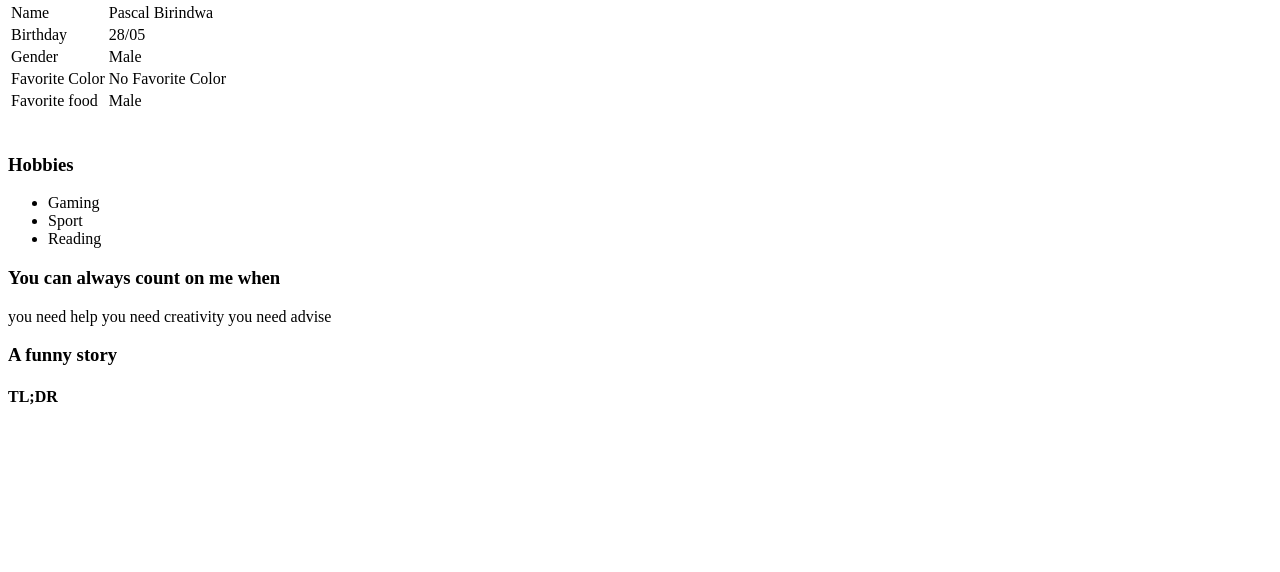
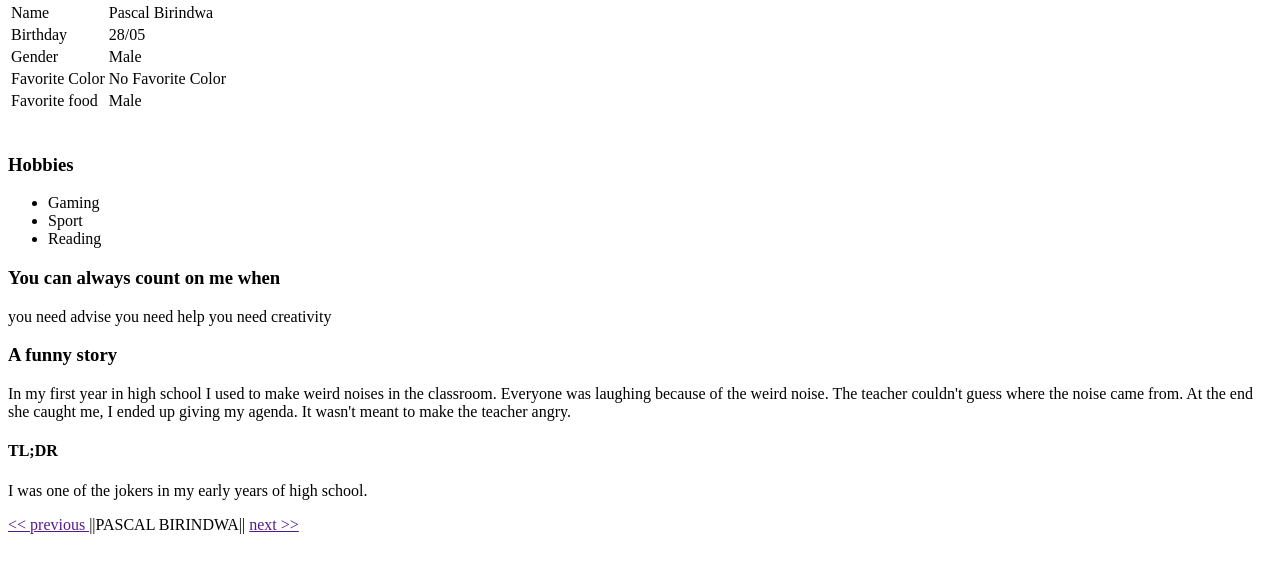
Before and after one commit to PascalBM/html-introduction, a plain HTML site: page index.html in a window 1280 px wide. Shown: the part 128-700 px from the top of the page. Drawn offline with Linux system fonts and the light colour scheme.

Commit message:
index.html

```diff
--- a/index.html
+++ b/index.html
@@ -7,9 +7,8 @@
 <body>
 <header>
     <h1>Pascal B</h1>
-    <h2>Me</h2>
 </header>
-
+<h2>Me</h2>
 <table><thead>
 <tr>
 </tr>
@@ -50,14 +49,21 @@
     <li>Reading</li>
 </ul>
 <h3> You can always count on me when</h3>
+you need advise
 you need help
 you need creativity
-you need advise
 
 <h3>A funny story</h3>
+In my first year in high school I used to make weird noises in the classroom. Everyone was laughing because of the weird noise.
+The teacher couldn't guess where the noise came from. At the end she caught me, I ended up giving my agenda.
+It wasn't meant to make the teacher angry.
 
 <h4>TL;DR</h4>
-
-
+<p>I was one of the jokers in my early years of high school. <br/> </p>
 </body>
+<footer>
+    <a href=""> << previous </a>
+    ||PASCAL BIRINDWA||
+    <a href=""> next >> </a>
+</footer>
 </html>
```
